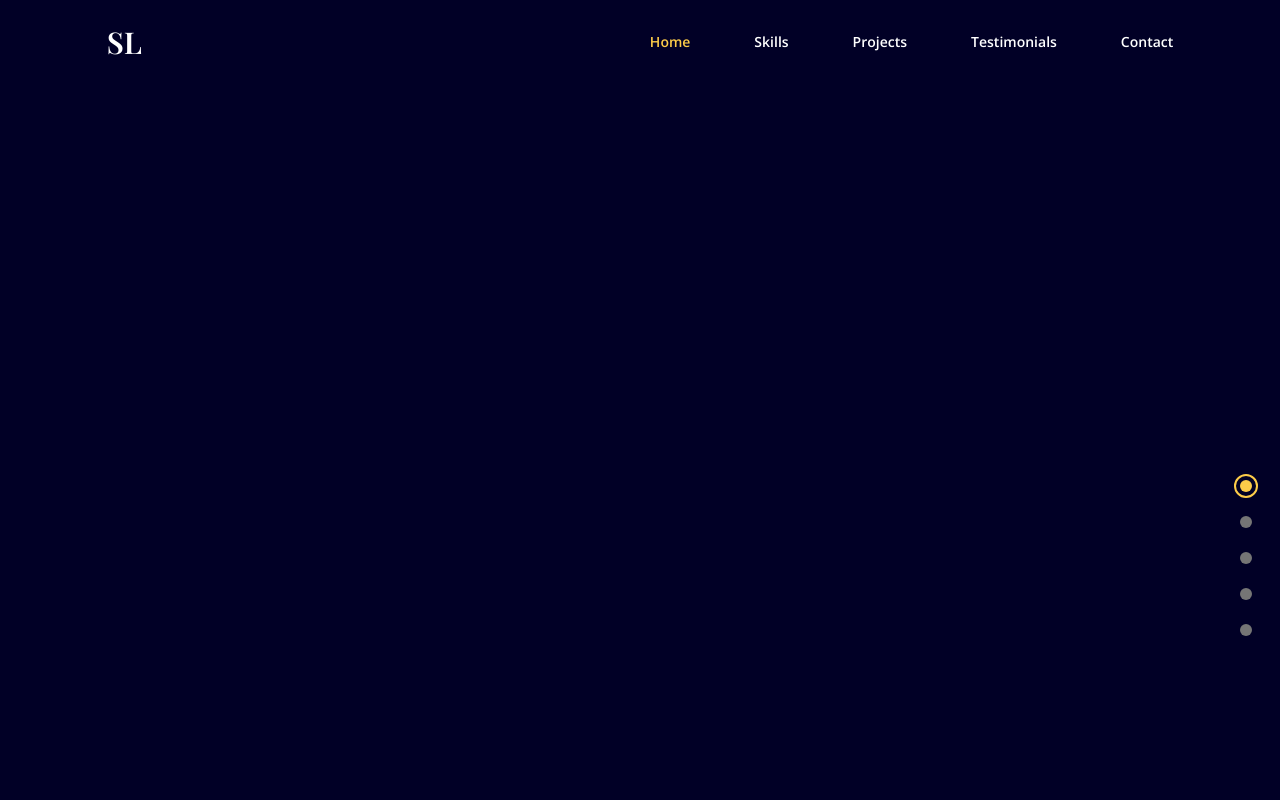
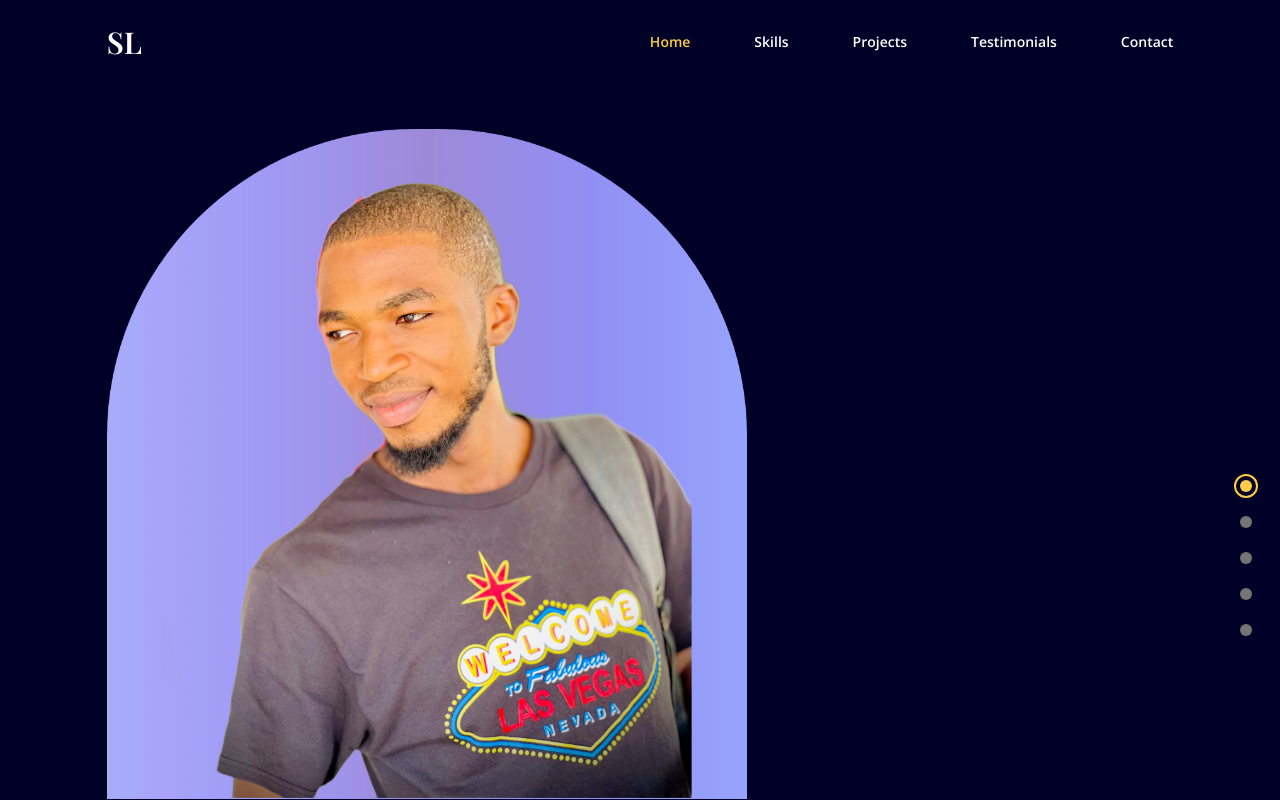
Before and after one commit to Lukmon492/Portfolio, a React (Vite) app in the folder react-portfolio/: page / in a window 1280 px wide. Built offline with nearby package versions, Linux system fonts and the light colour scheme.

Commit message:
progress

```diff
--- a/react-portfolio/public/output.css
+++ b/react-portfolio/public/output.css
@@ -587,6 +587,10 @@ video {
   z-index: 40;
 }
 
+.z-10{
+  z-index: 10;
+}
+
 .mx-auto{
   margin-left: auto;
   margin-right: auto;
@@ -624,6 +628,10 @@ video {
   width: 0.75rem;
 }
 
+.basis-3\/5{
+  flex-basis: 60%;
+}
+
 .resize{
   resize: both;
 }
@@ -638,6 +646,10 @@ video {
 
 .justify-end{
   justify-content: flex-end;
+}
+
+.justify-center{
+  justify-content: center;
 }
 
 .justify-between{
@@ -696,6 +708,11 @@ video {
 .py-6{
   padding-top: 1.5rem;
   padding-bottom: 1.5rem;
+}
+
+.py-10{
+  padding-top: 2.5rem;
+  padding-bottom: 2.5rem;
 }
 
 .font-playfair{
@@ -813,7 +830,35 @@ body,
 }
 
 @media (min-width: 1060px){
+  .md\:order-2{
+    order: 2;
+  }
+
+  .md\:mt-4{
+    margin-top: 1rem;
+  }
+
+  .md\:mt-32{
+    margin-top: 8rem;
+  }
+
+  .md\:flex{
+    display: flex;
+  }
+
   .md\:h-full{
     height: 100%;
   }
+
+  .md\:h-4{
+    height: 1rem;
+  }
+
+  .md\:items-center{
+    align-items: center;
+  }
+
+  .md\:justify-between{
+    justify-content: space-between;
+  }
 }
--- a/react-portfolio/src/scenes/Landing.jsx
+++ b/react-portfolio/src/scenes/Landing.jsx
@@ -1,5 +1,26 @@
-const Landing = () => {
-  return <div></div>;
+import useMediaQuery from "../hooks/useMediaQuery";
+import { motion } from "framer-motion";
+import AnchorLink from "react-anchor-link-smooth-scroll";
+
+const Landing = ({ selectedPage }) => {
+  const isAboveMediumScreens = useMediaQuery("(min-width:1060px");
+  return (
+    <section
+      id="home"
+      className="md:flex md:justify-between md:items-center md:h-full gap-16 py-10 "
+    >
+      {/* IMAGE SECTION */}
+      <div className="md:order-2 flex justify-center basis-3/5 z-10 mt-15 md:mt-32">
+        {isAboveMediumScreens ? (
+          <div className="relative">
+            <img src="assets/rounded_corners.png" alt="profile" />
+          </div>
+        ) : (
+          <div></div>
+        )}
+      </div>
+    </section>
+  );
 };
 
 export default Landing;
```
Also changed, not shown: react-portfolio/public/assets/rounded_corners.png (added), react-portfolio/src/assets/rounded_corners.png (added).
